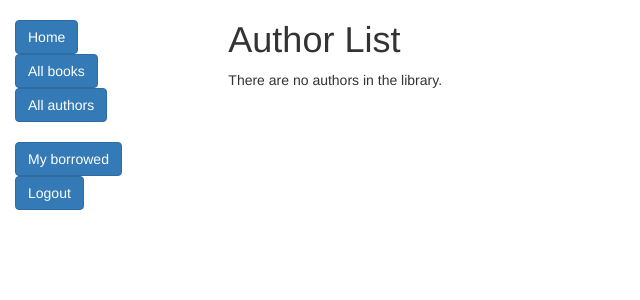
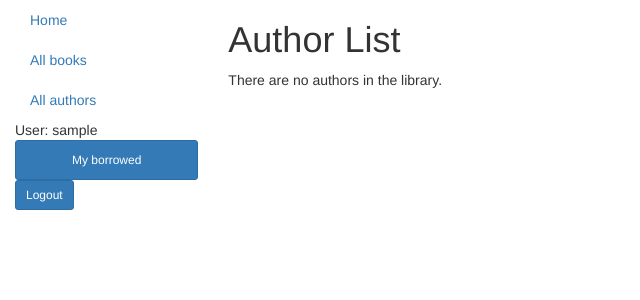
Before and after one commit to a-melchikov/django-mozilla-project, a Django app: page /catalog/authors/ in a window 1280 px wide. Shown: the top 300 px of the page, without its empty margins (0-640 px from the left). Run offline with Django 5.2, Linux system fonts and the light colour scheme; the visitor is signed in with stand-in values (Sample User, id 1); data that the repository does not hold is empty; some libraries are stand-ins or nearby versions.

Commit message:
Menu design

```diff
--- a/locallibrary/catalog/templates/base_generic.html
+++ b/locallibrary/catalog/templates/base_generic.html
@@ -20,29 +20,53 @@
       <div class="row">
         <div class="col-sm-2">
           {% block sidebar %}
-          <ul class="sidebar-nav">
-            <li><button onclick="window.location.href='{% url 'index' %}';" class="btn btn-primary">Home</button></li>
-            <li><button onclick="window.location.href='{% url 'books' %}';" class="btn btn-primary">All books</button></li>
-            <li><button onclick="window.location.href='{% url 'authors' %}';" class="btn btn-primary">All authors</button></li>
+          <div class="sidebar">
+            <ul class="nav flex-column">
+              <li class="nav-item">
+                <a class="nav-link" href="{% url 'index' %}">
+                  <i class="fas fa-home"></i> Home
+                </a>
+              </li>
+              <li class="nav-item">
+                <a class="nav-link" href="{% url 'books' %}">
+                  <i class="fas fa-book"></i> All books
+                </a>
+              </li>
+              <li class="nav-item">
+                <a class="nav-link" href="{% url 'authors' %}">
+                  <i class="fas fa-users"></i> All authors
+                </a>
+              </li>
             </ul>
 
-          <ul class="sidebar-nav">
+            <ul class="nav flex-column mt-4">
               {% if user.is_authenticated %}
-              <li><button onclick="window.location.href='{% url 'my-borrowed' %}';" class="btn btn-primary">My borrowed</button></li>
-              <li>
+                <li class="nav-item">
+                  <span class="nav-link user-info">User: {{ user.get_username }}</span>
+                </li>
+                <li class="nav-item">
+                  <a href="{% url 'my-borrowed' %}" class="btn btn-primary btn-sm">
+                    <i class="fas fa-bookmark"></i> My borrowed
+                  </a>
+                </li>
+                <li class="nav-item">
                   <form action="{% url 'logout' %}" method="post">
                     {% csrf_token %}
-                  <input type="hidden" name="next" value="{{ request.path }}">
-                  <button type="submit" class="btn btn-primary">Logout</button>
+                    <button type="submit" class="btn btn-primary btn-sm">
+                      <i class="fas fa-sign-out-alt"></i> Logout
+                    </button>
                   </form>
                 </li>
               {% else %}
-              <li><a href="{% url 'login' %}?next={{ request.path }}" class="btn btn-primary">Login</a></li>
+                <li class="nav-item">
+                  <a href="{% url 'login' %}?next={{ request.path }}" class="btn btn-primary btn-sm">
+                    <i class="fas fa-sign-in-alt"></i> Login
+                  </a>
+                </li>
               {% endif %}
             </ul>
+          </div>
           {% endblock %}
-
-
 
         </div>
         <div class="col-sm-10 ">{% block content %}{% endblock %}
```
Lines whose indentation alone changed are shown as unchanged.
